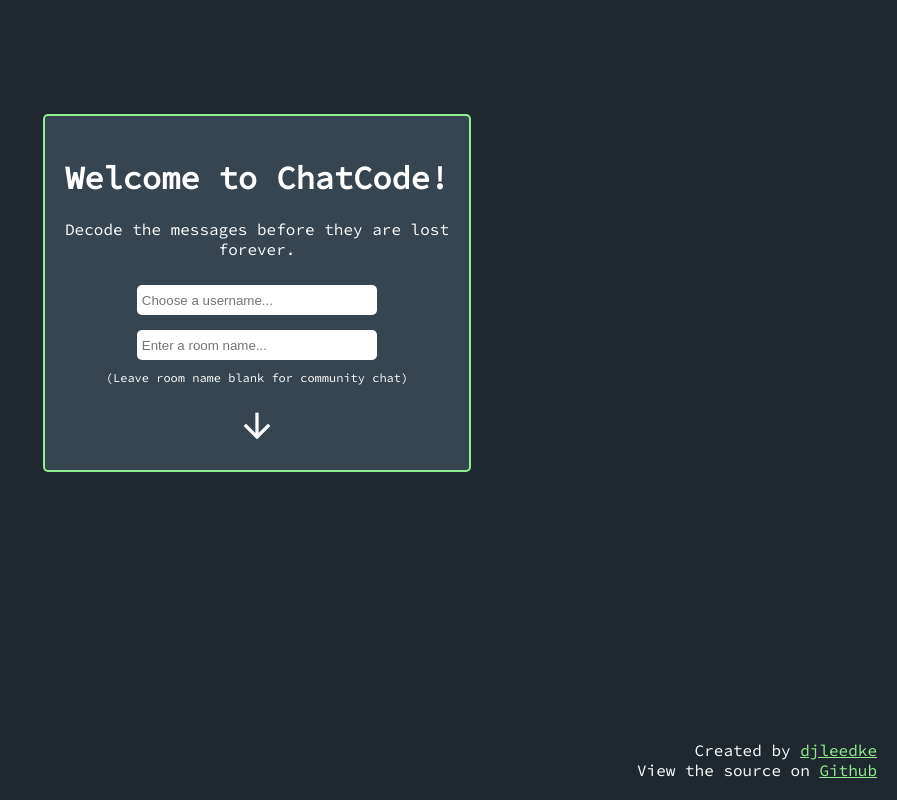
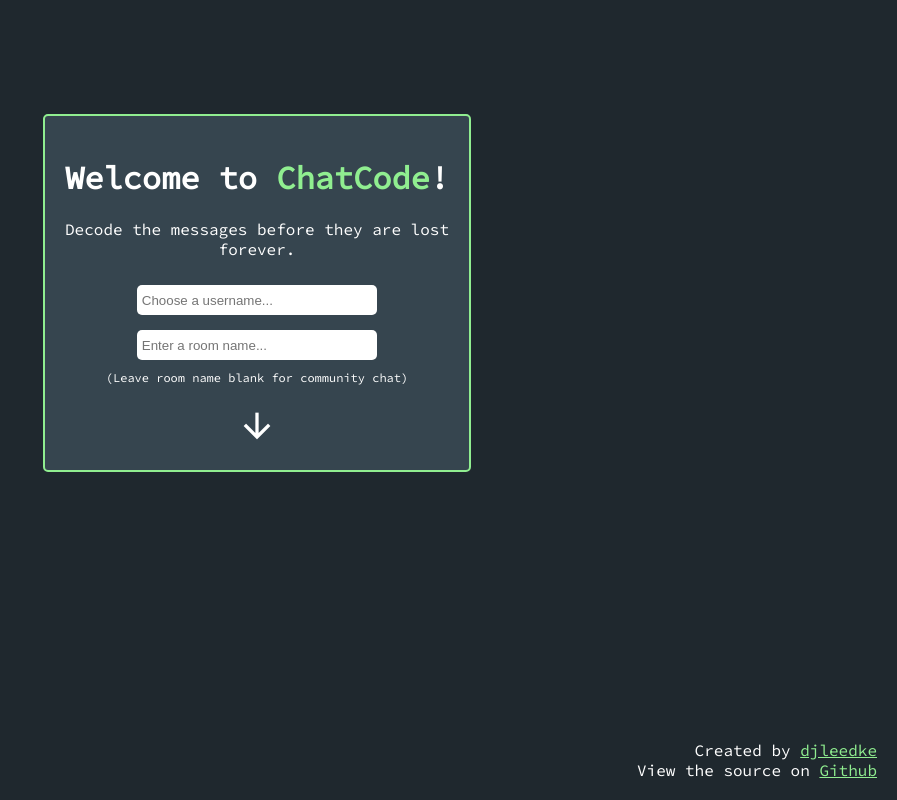
Before and after one commit to djleedke/chat-code, a Flask app: page / in a window 1280 px wide. Shown: the whole page, without its empty margins (383-1280 px from the left). Run offline with Flask 2, Linux system fonts and the light colour scheme; some libraries are stand-ins or nearby versions.

Commit message:
Minor CSS adjustments

```diff
--- a/static/chat.js
+++ b/static/chat.js
@@ -3,6 +3,7 @@ var socket = io.connect('http://' + document.domain + ':' + location.port);
 var messageQueue = [];
 var room;
 var username;
+var connected = false;
 
 /*--------- Welcome Overlay ----------*/
 
@@ -39,6 +40,7 @@ socket.on('server_message', function(data){
 });
 
 socket.on('join_room_success', function (data){
+    connected = true;
     $('#welcome-overlay').addClass('hide-overlay');
     $('#username').text($('#overlay-username').val());
     $('#room-name').text(data['room-name']);
@@ -246,10 +248,10 @@ document.onkeypress = function(e){
 
     var keyPressString = String.fromCharCode(e.keyCode);
 
-    if(!$('#client-message').is(':focus')){                //If we aren't focused in the form (not typing a message)
+    if(!$('#client-message').is(':focus') && connected){                //If we aren't focused in the form (not typing a message)
 
         if(e.keyCode === 13) {                             //If enter is pressed we give the message form focus again
-            console.log('togglin');
+
             e.preventDefault();
             toggleMessageForm();
 
--- a/static/main.css
+++ b/static/main.css
@@ -26,7 +26,7 @@ html, body {
 }
 
 #overlay-alert {
-    color:red;
+    color:#ff6666;
     display:none;
 }
 
@@ -42,6 +42,10 @@ html, body {
     margin:10% auto;
     text-align: center;
     border: 2px solid lightgreen;
+}
+
+.emphasize {
+    color:lightgreen;
 }
 
 #overlay-form input[type=text] {
--- a/templates/index.html
+++ b/templates/index.html
@@ -11,7 +11,7 @@
 <body>
     <div id="welcome-overlay">
         <form id="overlay-form">
-            <h1>Welcome to ChatCode!</h1>
+            <h1>Welcome to <span class="emphasize">ChatCode</span>!</h1>
             <p>Decode the messages before they are lost forever.</p>
             <div id="overlay-alert">Username already in use.</div>
             <div>
```
